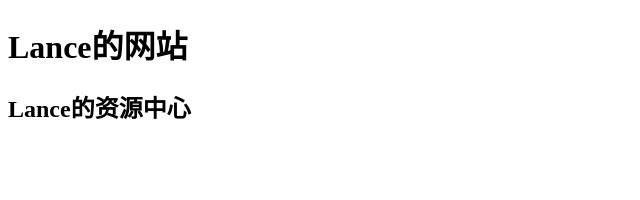
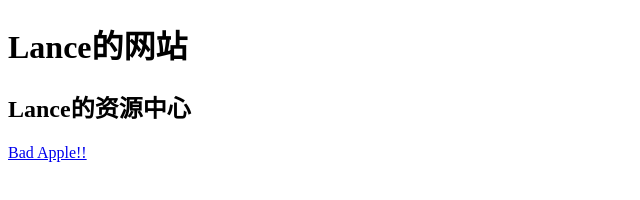
Before and after one commit to lanceli23/lanceli23.github.io, a plain HTML site: page res/res.html in a window 1280 px wide. Shown: the whole page, without its empty margins (0-640 px from the left). Drawn offline with Linux system fonts and the light colour scheme.

Commit message:
Update res.html

```diff
--- a/res/res.html
+++ b/res/res.html
@@ -8,6 +8,7 @@
 <body>
  <h1>Lance的网站</h1>
     <h2>Lance的资源中心</h2>
+    <a href="videos/ba.html">Bad Apple!!</a>
 
 </body>
 </html>
```
